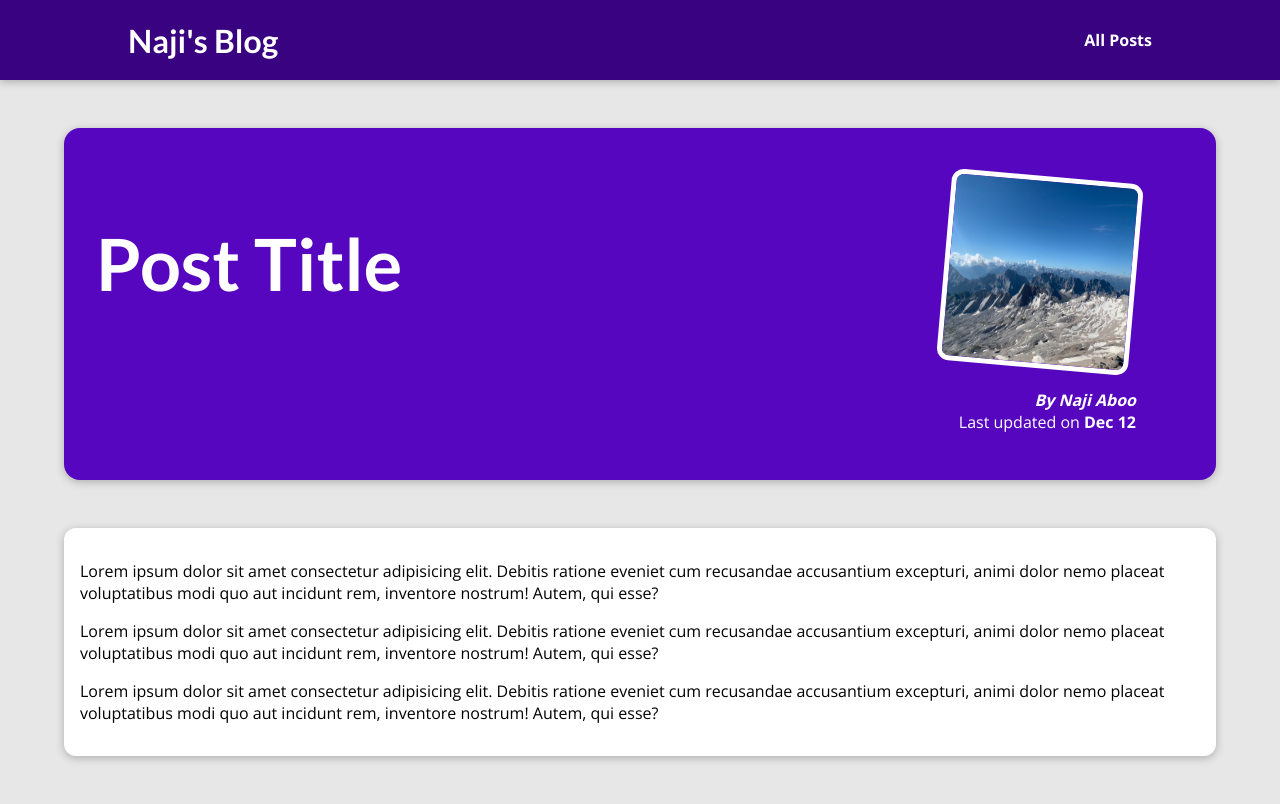
After one commit to NajiAboo/my_site, a Django app: template my_ste/blog/templates/blog/post-detail.html in a window 1280 px wide. The commit adds this page. Run offline with Django 3.2, Linux system fonts and the light colour scheme; the template is opened without the code that fills it, so the values that code supplies are empty.

Commit message:
added base and post details"

```diff
--- /dev/null
+++ b/my_ste/blog/static/blog/post-detail.css
@@ -0,0 +1,62 @@
+body {
+    background-color: #e7e7e7;
+  }
+
+  #main-navigation {
+    background-color: #390281;
+    box-shadow: 0 2px 8px rgba(0, 0, 0, 0.25);
+  }
+
+  #summary {
+    margin: 8rem auto 3rem auto;
+    padding: 2rem;
+    width: 90%;
+    max-width: 90rem;
+    border-radius: 16px;
+    background-color: #5706c0;
+    position: relative;
+    box-shadow: 0 2px 8px rgba(0, 0, 0, 0.25);
+    height: 22rem;
+  }
+
+  #summary h2 {
+    color: white;
+    font-size: 4.5rem;
+  }
+
+  #summary article {
+    position: absolute;
+    top: 2rem;
+    right: 3rem;
+    padding: 1rem 2rem;
+    border-radius: 12px;
+    text-align: right;
+    color: white;
+  }
+
+  #summary article img {
+    width: 12rem;
+    height: 12rem;
+    border-radius: 12px;
+    transform: rotateZ(5deg);
+    border: 5px solid white;
+    margin-bottom: 1rem;
+  }
+
+  #summary address {
+    font-weight: bold;
+  }
+
+  #summary time {
+    font-weight: bold;
+  }
+
+  main {
+    width: 90%;
+    max-width: 90rem;
+    margin: 3rem auto;
+    background-color: white;
+    padding: 1rem;
+    border-radius: 12px;
+    box-shadow: 0 2px 8px rgba(0, 0, 0, 0.25);
+  }
--- a/my_ste/blog/templates/blog/includes/post.html
+++ b/my_ste/blog/templates/blog/includes/post.html
@@ -1,7 +1,7 @@
 {% load static %}
 <li>
     <article class="post">
-        <a href="">
+        <a href='{% url "post_details" "the-mountains" %}'>
             <img src="{% static "blog/images/mountains.jpg" %}" alt="Mountain Hiking" />
             <div class="post__content">
                 <h3>Mountain Hiking</h3>
--- a/my_ste/blog/templates/blog/index.html
+++ b/my_ste/blog/templates/blog/index.html
@@ -26,7 +26,9 @@
     <h2>My Latest Thoughts</h2>
 
     <ul>
+      {%for post in posts %}
        {% include 'blog/includes/post.html' %}
+      {%endfor%}
     </ul>
 
 </section>
--- /dev/null
+++ b/my_ste/blog/templates/blog/post-detail.html
@@ -0,0 +1,39 @@
+{% extends 'base.html' %}
+{% load static %}
+
+
+{% block title %}
+  All My Posts
+{% endblock title %}
+
+
+{% block css_files %}
+<link rel="stylesheet" href='{% static "blog/post-detail.css" %}' />
+
+
+{% endblock css_files %}
+
+{% block content %}
+<section id="summary">
+    <h2>Post Title</h2>
+    <article>
+        <img src="{% static "blog/images/mountains.jpg" %}" alt="Post Title">
+        <address>By Naji Aboo</address>
+        <div>
+            Last updated on <time> Dec 12</time>
+        </div>
+    </article>
+</section>
+
+<main>
+    <p>
+        Lorem ipsum dolor sit amet consectetur adipisicing elit. Debitis ratione eveniet cum recusandae accusantium excepturi, animi dolor nemo placeat voluptatibus modi quo aut incidunt rem, inventore nostrum! Autem, qui esse?
+    </p>
+    <p>
+        Lorem ipsum dolor sit amet consectetur adipisicing elit. Debitis ratione eveniet cum recusandae accusantium excepturi, animi dolor nemo placeat voluptatibus modi quo aut incidunt rem, inventore nostrum! Autem, qui esse?
+    </p>
+    <p>
+        Lorem ipsum dolor sit amet consectetur adipisicing elit. Debitis ratione eveniet cum recusandae accusantium excepturi, animi dolor nemo placeat voluptatibus modi quo aut incidunt rem, inventore nostrum! Autem, qui esse?
+    </p>
+</main>
+{%endblock content %}
--- a/my_ste/templates/base.html
+++ b/my_ste/templates/base.html
@@ -12,9 +12,9 @@
   </head>
   <body>
     <header id="main-navigation">
-      <h1><a href="">Naji's Blog</a></h1>
+      <h1><a href="{% url "starting-page" %}">Naji's Blog</a></h1>
       <nav>
-        <a href="">All Posts</a>
+        <a href="{% url "post-page"%}">All Posts</a>
       </nav>
     </header>
     {%block content%} {%endblock%}
```
Also changed, not shown: my_ste/blog/views.py (+78 -3 lines).
